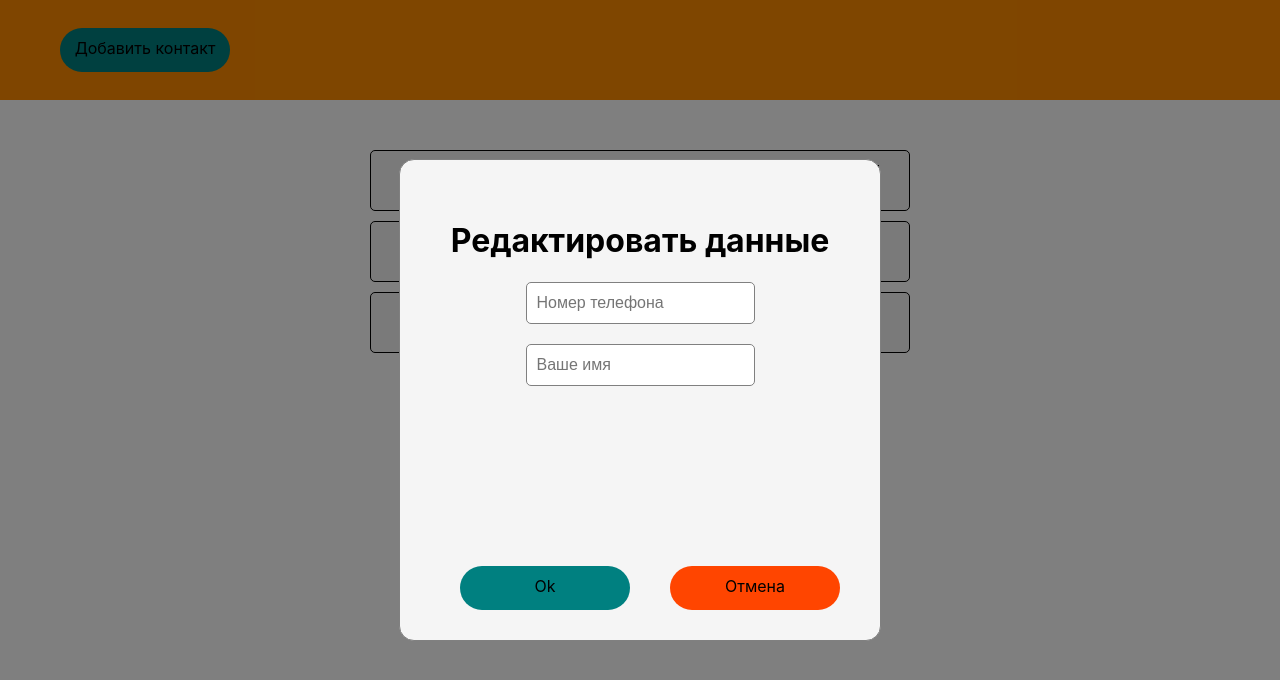
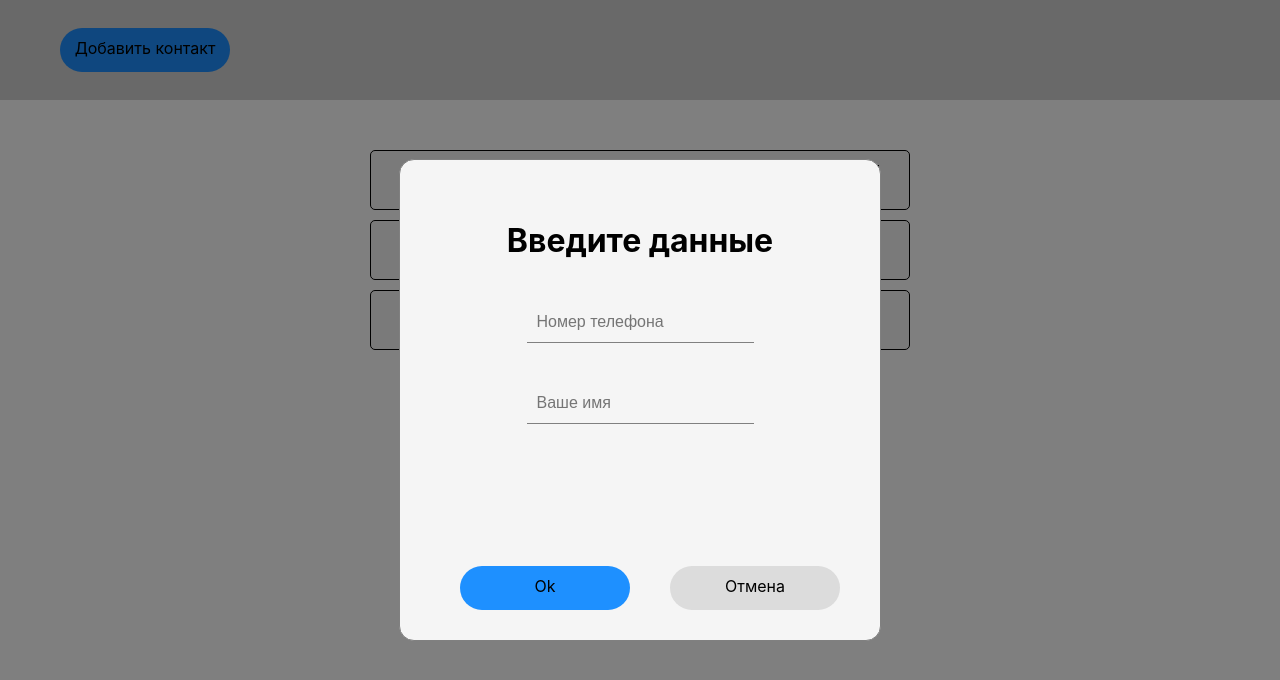
Before and after one commit to Bakirovildar/contact_list, a React (Create React App) app: page / in a window 1280 px wide. Both pictures are taken after a click on the icon 843 px from the left and 173 px from the top of the page. Shown: the top 680 px of the page. Built offline with nearby package versions, Linux system fonts and the light colour scheme.

Commit message:
refactoring

```diff
--- a/src/component/modalWindow/ModalWindow.js
+++ b/src/component/modalWindow/ModalWindow.js
@@ -1,18 +1,42 @@
-import React from 'react'
+import React, {useState} from 'react'
 import './ModalWindow.css'
 import MyButton from "../myButton/MyButton";
 import MyInput from "../myInput/MyInput";
 
-const ModalWindow = ({isNew, offShowModalWindow, numberValue, nameValue, addNewContactHandle}) => {
+const ModalWindow = ({isNew, offShowModalWindow, numberValue, nameValue, addNewContactHandle, editItem}) => {
+
+    const initialState = isNew
+        ? {
+            number: '',
+            name: '',
+            id: ''
+        }
+        : editItem
+
+
+    const [state, setState] = useState(initialState)
+
     return (
         <div className='modalWindow'>
-            <h1>{isNew === true ? 'Редактировать данные' :'Введите данные'}</h1>
+            <h1>{isNew === true ? 'Введите данные' : 'Редактировать данные'}</h1>
             <div>
-                <div><MyInput title='Номер телефона' onChange={numberValue}/></div>
-                <div><MyInput title='Ваше имя' onChange={nameValue}/></div>
+                <div>
+                    <MyInput
+                        title='Номер телефона'
+                        onChange={numberValue}
+                        defaultValue={state.number}
+                    />
+                </div>
+                <div>
+                    <MyInput
+                        title='Ваше имя'
+                        onChange={nameValue}
+                        defaultValue={state.name}
+                    />
+                </div>
             </div>
             <div className='buttons'>
-                <MyButton title='Ok' cls='add' onClick={() => addNewContactHandle()}/>
+                <MyButton title='Ok' cls='add' onClick={() => addNewContactHandle(isNew, state.number, state.name, editItem)}/>
                 <MyButton title='Отмена' cls='cancel' onClick={() => offShowModalWindow()}/>
             </div>
         </div>
--- a/src/component/myButton/MyButton.css
+++ b/src/component/myButton/MyButton.css
@@ -1,6 +1,6 @@
 .add {
     min-width: 170px;
-    background: teal;
+    background: dodgerblue;
     height: 40px;
     border-radius: 25px;
     padding-bottom: 4px;
@@ -13,7 +13,7 @@
 
 .cancel {
     min-width: 170px;
-    background: orangered;
+    background: gainsboro;
     height: 40px;
     border-radius: 25px;
     padding-bottom: 4px;
@@ -25,7 +25,7 @@
 }
 
 .cancel:hover {
-    background: orange;
+    background: red;
 }
 
 .cancel:active {
--- a/src/component/myInput/MyInput.css
+++ b/src/component/myInput/MyInput.css
@@ -2,9 +2,9 @@
     height: 40px;
     outline: none;
     border: none;
-    border: 1px solid gray;
-    border-radius: 5px;
+    background: whitesmoke;
+    border-bottom: 1px solid gray;
     font-size: 16px;
     padding: 0 10px;
-    margin-bottom: 20px;
+    margin: 20px 0;
 }
--- a/src/component/myInput/MyInput.js
+++ b/src/component/myInput/MyInput.js
@@ -1,7 +1,7 @@
 import React from "react";
 import './MyInput.css'
 
-const MyInput = ({title, onChange}) => {
+const MyInput = ({title, onChange, defaultValue}) => {
     return (
         <div>
             <input
@@ -9,6 +9,7 @@ const MyInput = ({title, onChange}) => {
                 className='my-input'
                 onChange={(e) => onChange(e.target.value)}
                 placeholder={title}
+                defaultValue={defaultValue}
             />
         </div>
     )
--- a/src/contacts/header/Header.css
+++ b/src/contacts/header/Header.css
@@ -1,6 +1,6 @@
 .header {
     height: 100px;
-    background: darkorange;
+    background: lightgrey;
     width: 95%;
     display: flex;
     justify-content: left;
--- a/src/contacts/header/Header.js
+++ b/src/contacts/header/Header.js
@@ -3,7 +3,7 @@ import './Header.css'
 import MyButton from "../../component/myButton/MyButton";
 import ModalWindow from "../../component/modalWindow/ModalWindow";
 
-const Header = ({isNew, showModal, setShowModal, numberValue, nameValue, addNewContactHandle}) => {
+const Header = ({isNew, showModal, setShowModal, numberValue, nameValue, addNewContactHandle, editItem}) => {
 
     return (
         <div className='header'>
@@ -15,6 +15,7 @@ const Header = ({isNew, showModal, setShowModal, numberValue, nameValue, addNewC
                         nameValue={nameValue}
                         numberValue={numberValue}
                         addNewContactHandle={addNewContactHandle}
+                        editItem={editItem}
                     />
                 </div>
                 : ''
--- a/src/contacts/main/Main.css
+++ b/src/contacts/main/Main.css
@@ -32,7 +32,6 @@
 }
 
 .number {
-    border-bottom: 1px solid black;
     width: 180px;
     margin: 10px;
     height: 30px;
@@ -40,7 +39,6 @@
 }
 
 .phone {
-    border-bottom: 1px solid black;
     width: 180px;
     margin: 10px;
     height: 30px;
--- a/src/contacts/main/Main.js
+++ b/src/contacts/main/Main.js
@@ -49,7 +49,7 @@ const Main = ({
                             <div className='icons'>
                                 <EditIcon
                                     className='edit'
-                                    onClick={() => showEditModalWindow(contact.id)}
+                                    onClick={() => showEditModalWindow(contact)}
                                 />
                                 <DeleteIcon
                                     className='delete'
```
